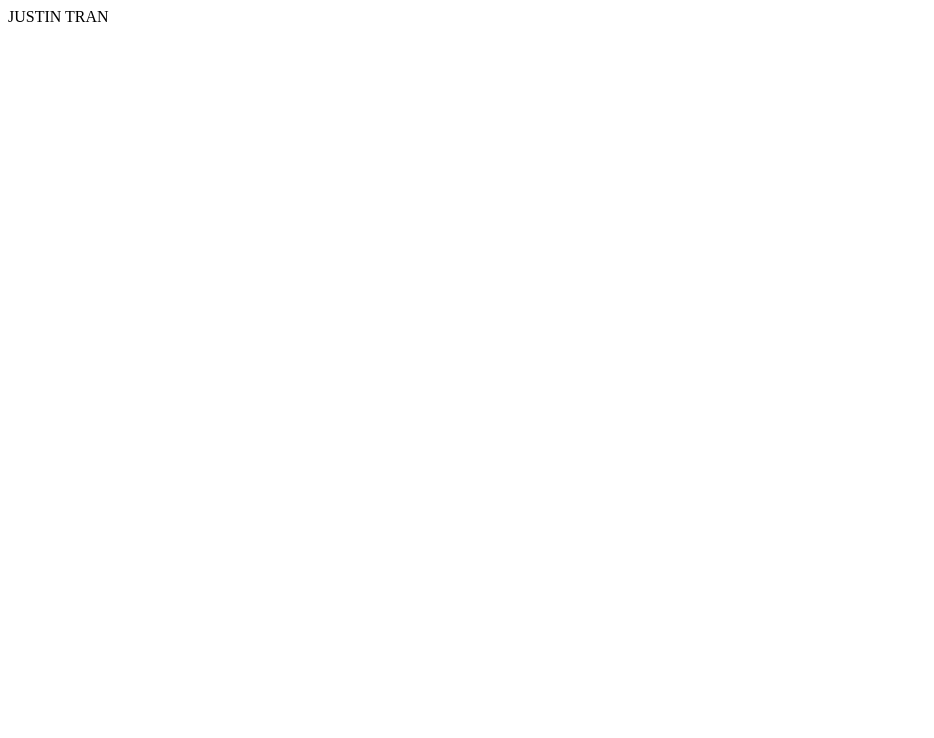
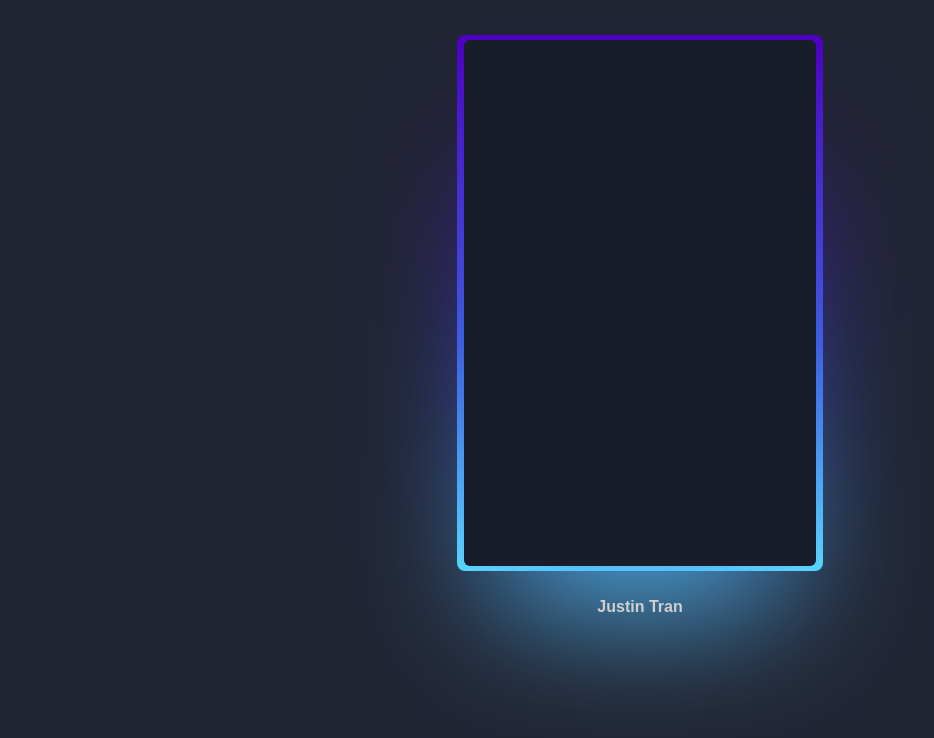
Before and after one commit to justintrann/justintrann.github.io, a plain HTML site: page index.html in a window 1280 px wide. Shown: the whole page, without its empty margins (0-934 px from the left). Drawn offline with Linux system fonts and the light colour scheme.

Commit message:
New Style

```diff
--- a/index.html
+++ b/index.html
@@ -1 +1,20 @@
-JUSTIN TRAN
+<!DOCTYPE html>
+<html lang="en">
+
+<head>
+    <meta charset="UTF-8">
+    <meta http-equiv="X-UA-Compatible" content="IE=edge">
+    <meta name="viewport" content="width=device-width, initial-scale=1.0">
+    <title>Justin</title>
+    <link rel="stylesheet" href="style.css">
+</head>
+
+<body>
+    <div class="card">
+        JUSTIN
+    </div>
+
+    <a href="https://www.facebook.com/justintrs/" target="_blank">Justin Tran</a>
+</body>
+
+</html>
--- /dev/null
+++ b/style.css
@@ -0,0 +1,100 @@
+@property --rotate {
+    syntax: "<angle>";
+    initial-value: 132deg;
+    inherits: false;
+}
+
+:root {
+    --card-height: 65vh;
+    --card-width: calc(var(--card-height) / 1.5);
+}
+
+
+body {
+    min-height: 100vh;
+    background: #212534;
+    display: flex;
+    align-items: center;
+    flex-direction: column;
+    padding-top: 2rem;
+    padding-bottom: 2rem;
+    box-sizing: border-box;
+}
+
+
+.card {
+    background: #191c29;
+    width: var(--card-width);
+    height: var(--card-height);
+    padding: 3px;
+    position: relative;
+    border-radius: 6px;
+    justify-content: center;
+    align-items: center;
+    text-align: center;
+    display: flex;
+    font-size: 1.5em;
+    color: rgb(88 199 250 / 0%);
+    cursor: pointer;
+    font-family: LEAGUE SPARTAN;
+}
+
+.card:hover {
+    color: rgb(88 199 250 / 100%);
+    transition: color 1s;
+}
+
+.card:hover:before, .card:hover:after {
+    animation: none;
+    opacity: 0;
+}
+
+
+.card::before {
+    content: "";
+    width: 104%;
+    height: 102%;
+    border-radius: 8px;
+    background-image: linear-gradient(var(--rotate), #5ddcff, #3c67e3 43%, #4e00c2);
+    position: absolute;
+    z-index: -1;
+    top: -1%;
+    left: -2%;
+    animation: spin 2.5s linear infinite;
+}
+
+.card::after {
+    position: absolute;
+    content: "";
+    top: calc(var(--card-height) / 6);
+    left: 0;
+    right: 0;
+    z-index: -1;
+    height: 100%;
+    width: 100%;
+    margin: 0 auto;
+    transform: scale(0.8);
+    filter: blur(calc(var(--card-height) / 6));
+    background-image: linear-gradient(var(--rotate), #5ddcff, #3c67e3 43%, #4e00c2);
+    opacity: 1;
+    transition: opacity .5s;
+    animation: spin 2.5s linear infinite;
+}
+
+@keyframes spin {
+    0% {
+        --rotate: 0deg;
+    }
+
+    100% {
+        --rotate: 360deg;
+    }
+}
+
+a {
+    color: #d0d0d0;
+    text-decoration: none;
+    font-family: sans-serif;
+    font-weight: bold;
+    margin-top: 2rem;
+}
```
